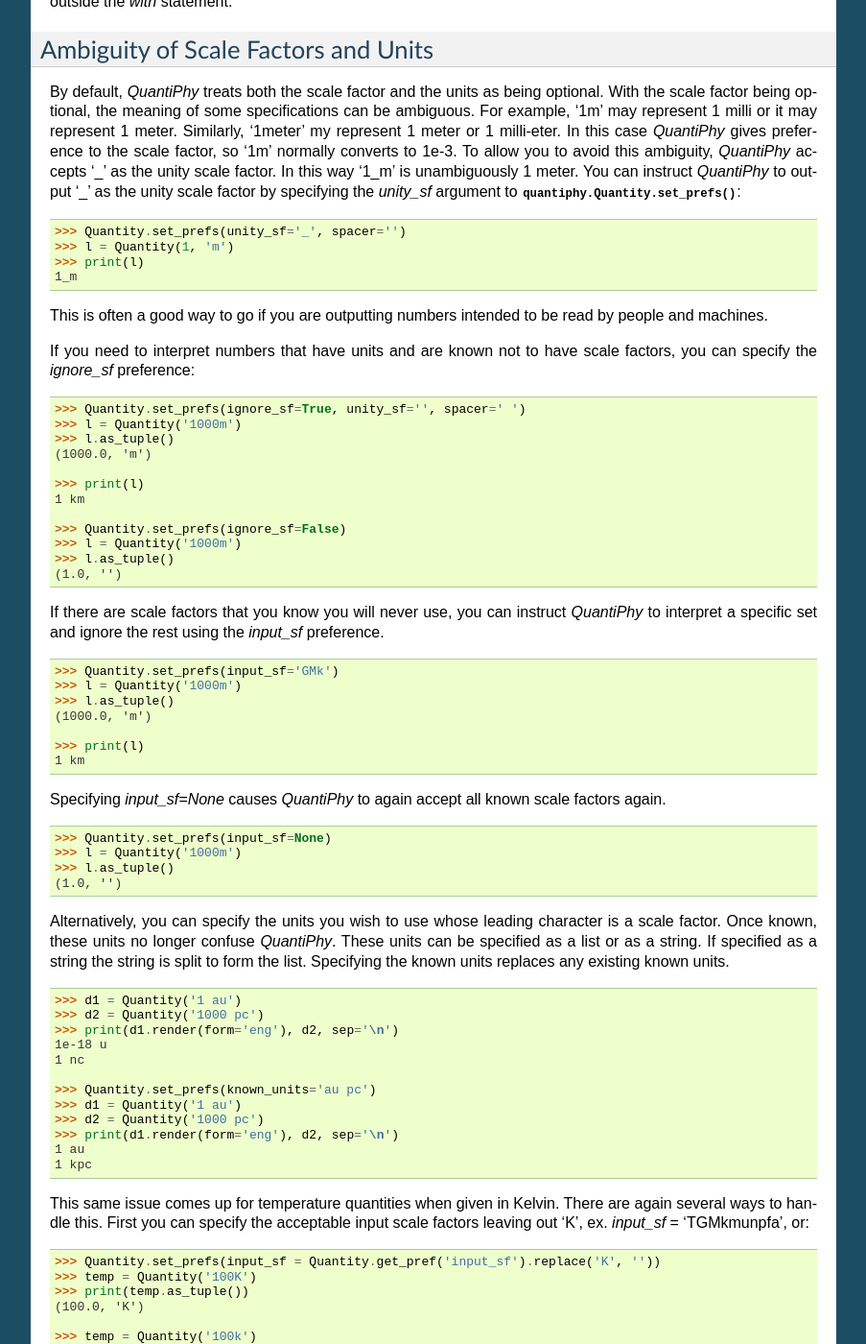
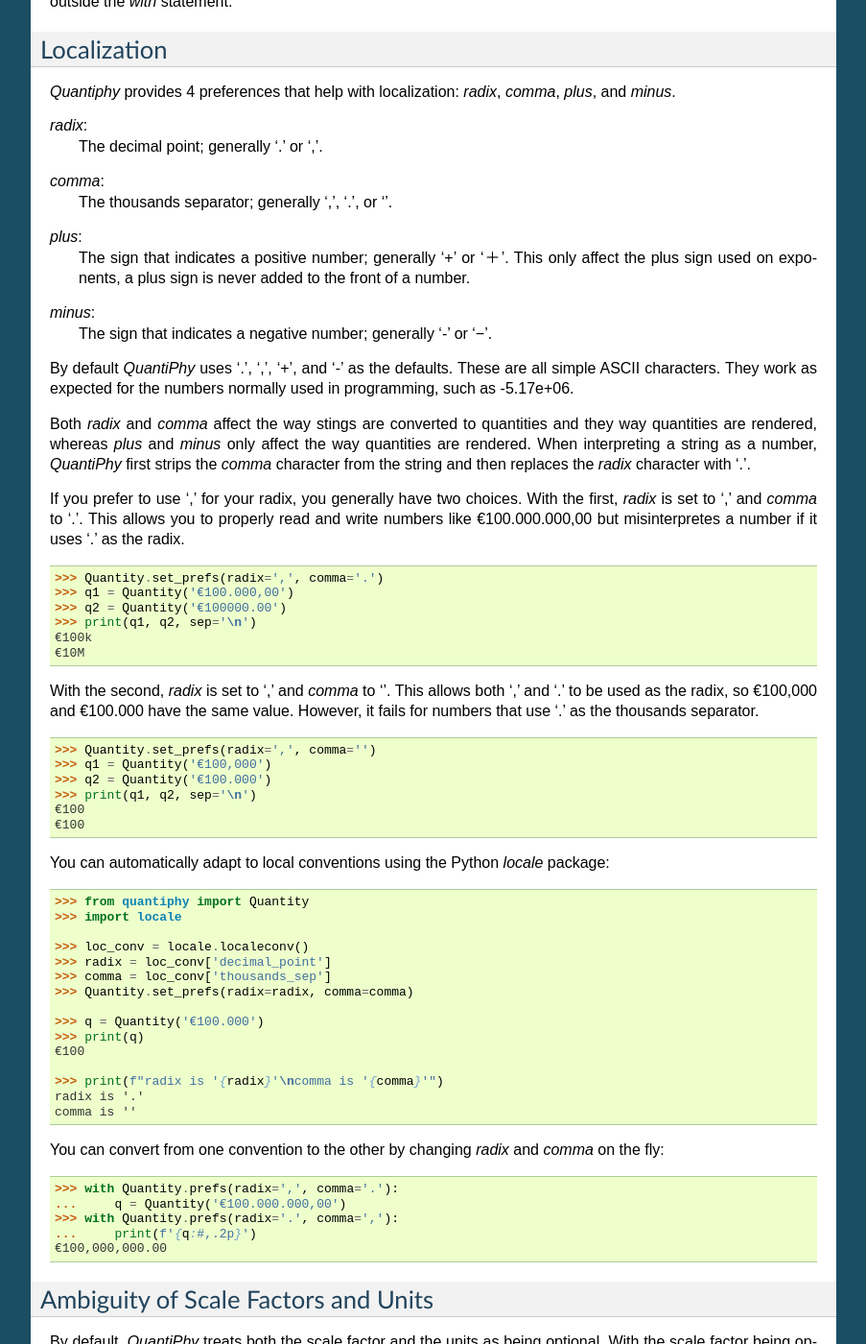
Before and after one commit to KenKundert/quantiphy, a Sphinx documentation site: the page built from doc/user.rst, in a window 1280 px wide and 1400 px high, scrolled down 21908 px. Shown: the whole window at 96% size, without its empty margins (198-1101 px from the left). Built offline with Sphinx 7.4.7, drawn with Linux system fonts in a browser that asks for light colours.

Commit message:
Update the manual to describe radix, comma, and localization.

```diff
--- a/doc/user.rst
+++ b/doc/user.rst
@@ -1487,6 +1487,99 @@
 
 Notice that the specified preferences only affected the table, not the final
 printed values, which were rendered outside the *with* statement.
+
+
+.. index::
+   single: localization
+
+.. _localization:
+
+Localization
+------------
+
+*Quantiphy* provides 4 preferences that help with localization: *radix*,
+*comma*, *plus*, and *minus*.
+
+*radix*:
+    The decimal point; generally '.' or ','.
+
+*comma*:
+    The thousands separator; generally ',', '.', or ''.
+
+*plus*:
+    The sign that indicates a positive number; generally '+' or '＋'.
+    This only affect the plus sign used on exponents, a plus sign is never added
+    to the front of a number.
+
+*minus*:
+    The sign that indicates a negative number; generally '-' or '−'.
+
+By default *QuantiPhy* uses '.', ',', '+', and '-' as the defaults. These are
+all simple ASCII characters.  They work as expected for the numbers normally
+used in programming, such as -5.17e+06.
+
+Both *radix* and *comma* affect the way stings are converted to quantities and
+they way quantities are rendered, whereas *plus* and *minus* only affect the way
+quantities are rendered.  When interpreting a string as a number, *QuantiPhy*
+first strips the *comma* character from the string and then replaces the *radix*
+character with '.'.
+
+If you prefer to use ',' for your radix, you generally have two choices. With
+the first, *radix* is set to ',' and *comma* to '.'. This allows you to properly
+read and write numbers like €100.000.000,00 but misinterpretes a number if it
+uses '.' as the radix.
+
+.. code-block:: python
+
+    >>> Quantity.set_prefs(radix=',', comma='.')
+    >>> q1 = Quantity('€100.000,00')
+    >>> q2 = Quantity('€100000.00')
+    >>> print(q1, q2, sep='\n')
+    €100k
+    €10M
+
+With the second, *radix* is set to ',' and *comma* to ''. This allows both ','
+and '.' to be used as the radix, so €100,000 and €100.000 have the same value.
+However, it fails for numbers that use '.' as the thousands separator.
+
+.. code-block:: python
+
+    >>> Quantity.set_prefs(radix=',', comma='')
+    >>> q1 = Quantity('€100,000')
+    >>> q2 = Quantity('€100.000')
+    >>> print(q1, q2, sep='\n')
+    €100
+    €100
+
+You can automatically adapt to local conventions using the Python *locale*
+package:
+
+.. code-block:: python
+
+    >>> from quantiphy import Quantity
+    >>> import locale
+
+    >>> loc_conv = locale.localeconv()
+    >>> radix = loc_conv['decimal_point']
+    >>> comma = loc_conv['thousands_sep']
+    >>> Quantity.set_prefs(radix=radix, comma=comma)
+
+    >>> q = Quantity('€100.000')
+    >>> print(q)
+    €100
+
+    >>> print(f"radix is '{radix}'\ncomma is '{comma}'")
+    radix is '.'
+    comma is ''
+
+You can convert from one convention to the other by changing *radix* and *comma*
+on the fly:
+
+    >>> with Quantity.prefs(radix=',', comma='.'):
+    ...     q = Quantity('€100.000.000,00')
+    >>> with Quantity.prefs(radix='.', comma=','):
+    ...     print(f'{q:#,.2p}')
+    €100,000,000.00
 
 
 .. index::
```
Also changed, not shown: test_format.py (+17 -0 lines).
